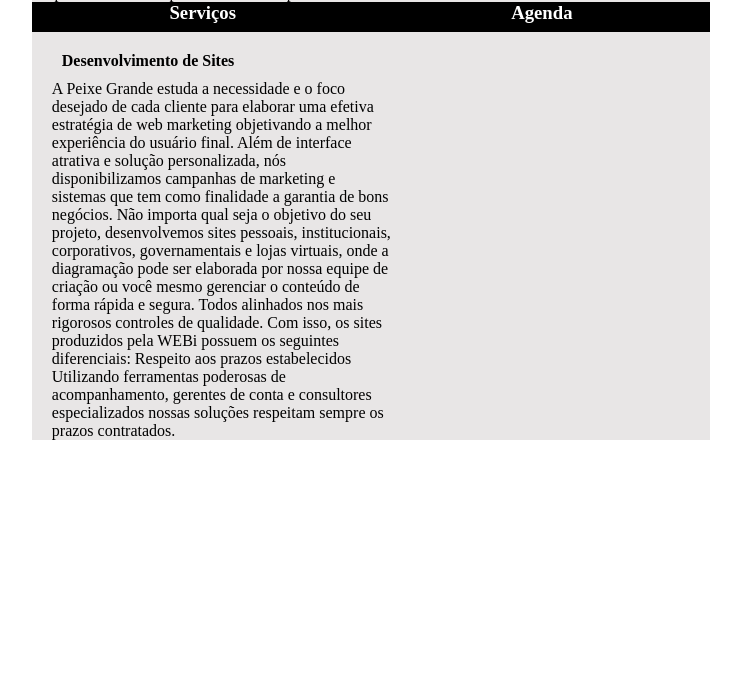
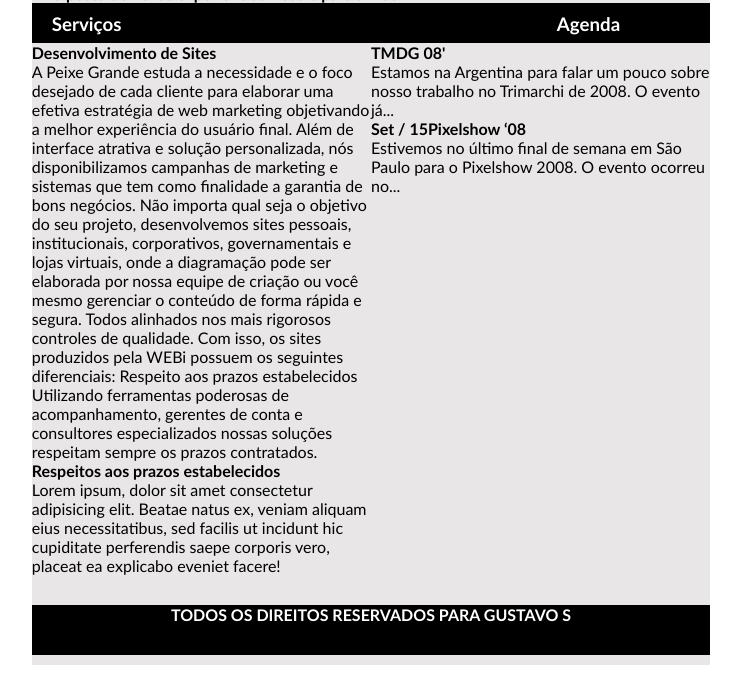
Before and after one commit to gustiavo/Aulas_HTML_e_CSS, a plain HTML site: page Aula 5 - Flexbox/Atividades/index.html in a window 1280 px wide. Shown: the part 255-940 px from the top of the page, without its empty margins (269-1010 px from the left). Before the commit the page ends 800 px from the top, so only its background shows below. Drawn offline with Linux system fonts and the light colour scheme.

Commit message:
Atividade flex
atualizando

```diff
--- a/Aula 5 - Flexbox/Atividades/index.html
+++ b/Aula 5 - Flexbox/Atividades/index.html
@@ -24,12 +24,13 @@
         <main>
             <section>
                 <div class="servicosAgenda">
-                    <h3 id="servico">Serviços</h3>
+                    <h3 id="servicos">Serviços</h3>
                     <h3 id="agenda">Agenda</h3>
                 </div>
                 <div id="paragrafo">
-                    <h4>Desenvolvimento de Sites</h4>
-                    <p>A Peixe Grande estuda a necessidade e o foco desejado de cada cliente para elaborar uma efetiva estratégia de web marketing objetivando a melhor experiência do usuário final. Além de interface atrativa e solução personalizada, nós disponibilizamos campanhas de marketing e sistemas que tem como finalidade a garantia de bons negócios.
+                    <div class="esquerda">
+                        <h4 >Desenvolvimento de Sites</h4>
+                        <p >A Peixe Grande estuda a necessidade e o foco desejado de cada cliente para elaborar uma efetiva estratégia de web marketing objetivando a melhor experiência do usuário final. Além de interface atrativa e solução personalizada, nós disponibilizamos campanhas de marketing e sistemas que tem como finalidade a garantia de bons negócios.
 
 
 
@@ -49,9 +50,20 @@
 
 
                         </p>
+                        <h4>Respeitos aos prazos estabelecidos</h4>
+                        <p>Lorem ipsum, dolor sit amet consectetur adipisicing elit. Beatae natus ex, veniam aliquam eius necessitatibus, sed facilis ut incidunt hic cupiditate perferendis saepe corporis vero, placeat ea explicabo eveniet facere!</p>
+                    </div>
+                    <div class="direita">
+                        <h4 >TMDG 08'</h4>
+                        <p >Estamos na Argentina para falar um pouco sobre nosso trabalho no Trimarchi de 2008. O evento já...</p>
+                        <h4>Set / 15Pixelshow ‘08</h4>
+                        <p> Estivemos no último final de semana em São Paulo para o Pixelshow 2008. O evento ocorreu no...</p>
+
+                    </div>
                 </div>
             </section>
         </main>
+     <footer><SPAn>TODOS OS DIREITOS RESERVADOS PARA GUSTAVO S</SPAn></footer>
     </div>
 </body>
 </html>
--- a/Aula 5 - Flexbox/Atividades/styles/main.css
+++ b/Aula 5 - Flexbox/Atividades/styles/main.css
@@ -1,10 +1,11 @@
 *{
     margin: 0;
     padding: 0;
+    font-family: 'Trebuchet MS', 'Lucida Sans Unicode', 'Lucida Grande', 'Lucida Sans', Arial, sans-serif;
 }
 #pagina{
     width: 53%;
-    height: auto;
+    height: 900px;
     background-color: #e8e6e6;
     margin: 20px auto;
 }
@@ -25,38 +26,70 @@ a{
 }
 
 #logoR{
-    width: 60%;
+    width: 70%;
     height: 200px;
     float:right;
     background-color: #e8e6e6;
 }
 #logoL{
-    width: 40%;
+    width: 30%;
     height: 200px;
     float: left;
 }
-.agenda{
+#servicos{
+    margin-left: 20px;
+}
+#agenda{
+    margin-right: 90px;
 
 }
+
 .servicosAgenda{
     width: 100%;
-    height: 30px;
+    height: 20px;
     background-color: rgb(0, 0, 0);
     display: flex;
     flex-direction: row;
     flex-wrap: wrap;
-    justify-content: space-around;
+    justify-content: space-between;
     color: white;
     margin: 0px auto;
+    padding: 10px 0px;
 
 }
 
+
 #paragrafo{
-    width: 50%;
-    height: 90%;
-    margin: 20px;
+    width: 100%;
+    margin: 0px;
+    display: flex;
+    flex-direction: row;
+    flex-wrap: wrap;
+    justify-content: space-around;
 
 }
-#paragrafo h4{
-    margin: 10px;
+.esquerda{
+    width: 50%;
+    float: left;
 }
+.direita{
+    width: 50%;
+    float: right;
+
+}
+span{
+    margin: 10px 10px;
+    font-weight: bold;
+}
+footer{
+    width: 100%;
+    height: 50px;
+    background-color: black;
+    text-align: center;
+    margin: 30px auto;
+}
+footer span{
+    color: white;
+    margin: 20px auto;
+
+}
```
